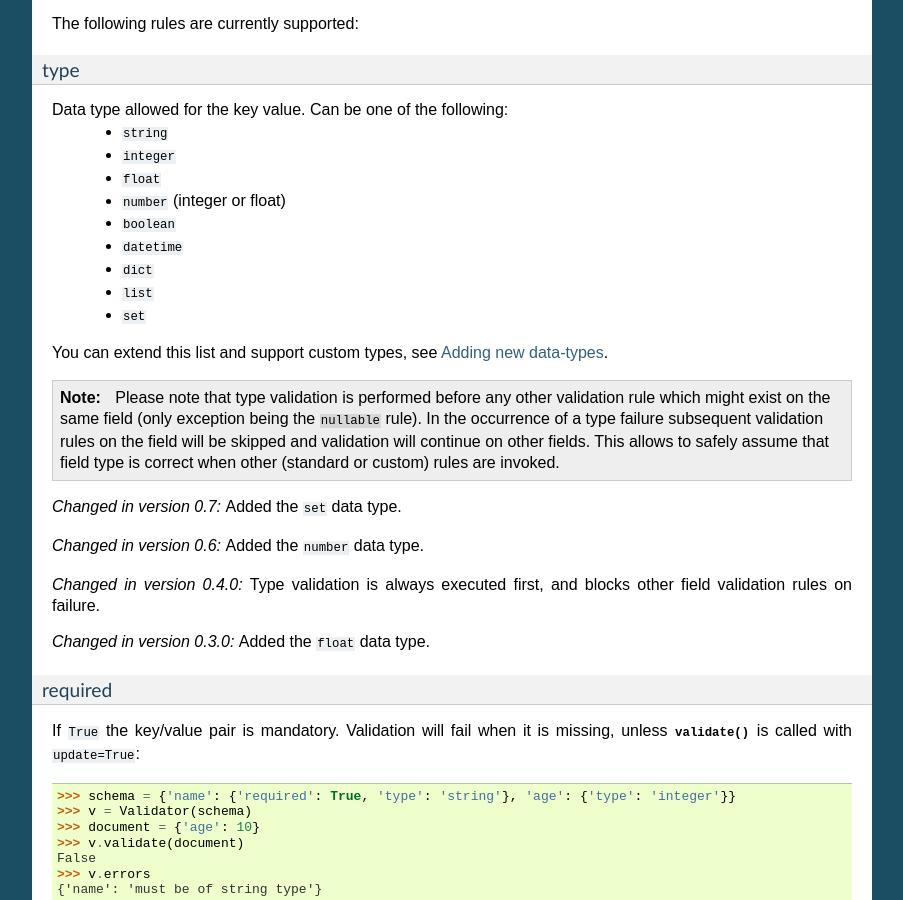
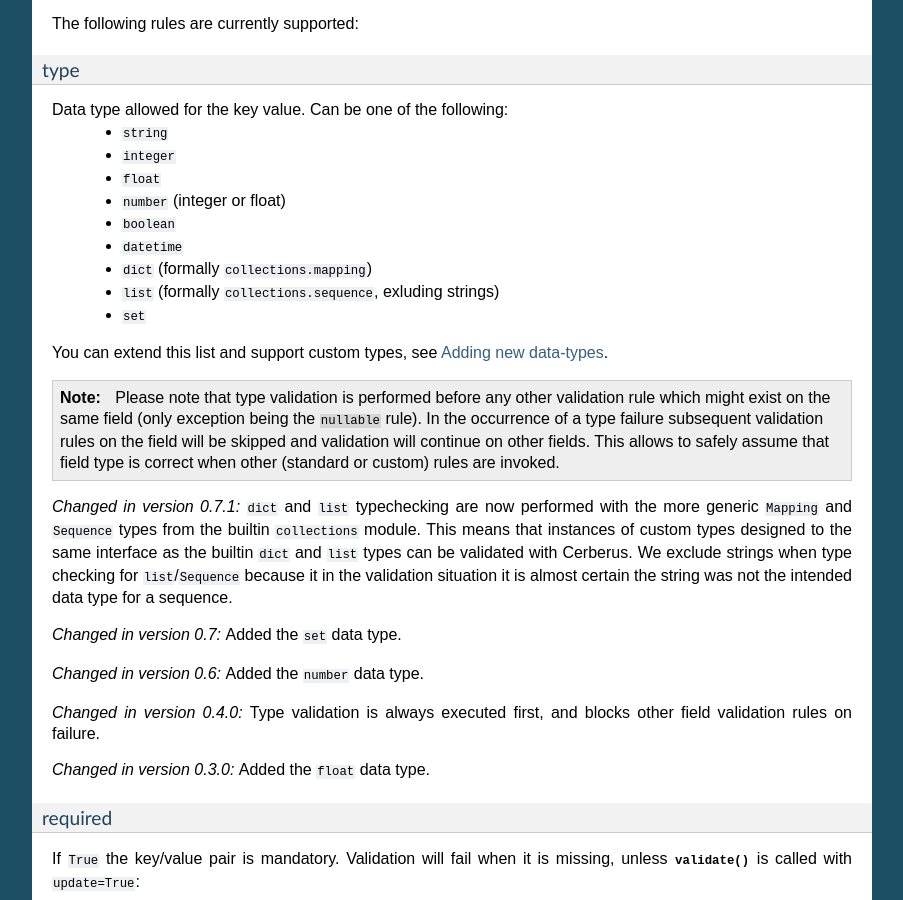
Before and after one commit to pyeve/cerberus, a Sphinx documentation site: the page built from docs/index.rst, in a window 1280 px wide and 900 px high, scrolled down 2914 px. Shown: the whole window, without its empty margins (198-1101 px from the left). Built offline with Sphinx 7.4.7, drawn with Linux system fonts in a browser that asks for light colours.

Commit message:
Add documentation about exactly what type checking is now performed...
when specifying 'dict' or 'list' data types

```diff
--- a/docs/index.rst
+++ b/docs/index.rst
@@ -183,8 +183,8 @@ Data type allowed for the key value. Can be one of the following:
     * ``number`` (integer or float)
     * ``boolean``
     * ``datetime``
-    * ``dict``
-    * ``list``
+    * ``dict`` (formally ``collections.mapping``)
+    * ``list`` (formally ``collections.sequence``, exluding strings)
     * ``set``
 
 You can extend this list and support custom types, see :ref:`new-types`.
@@ -197,6 +197,15 @@ You can extend this list and support custom types, see :ref:`new-types`.
     validation rules on the field will be skipped and validation will continue
     on other fields. This allows to safely assume that field type is correct
     when other (standard or custom) rules are invoked.
+
+.. versionchanged:: 0.7.1
+   ``dict`` and ``list`` typechecking are now performed with the more generic
+   ``Mapping`` and ``Sequence`` types from the builtin ``collections`` module.
+   This means that instances of custom types designed to the same interface as
+   the builtin ``dict`` and ``list`` types can be validated with Cerberus. We
+   exclude strings when type checking for ``list``/``Sequence`` because it
+   in the validation situation it is almost certain the string was not the
+   intended data type for a sequence.
 
 .. versionchanged:: 0.7
    Added the ``set`` data type.
```
